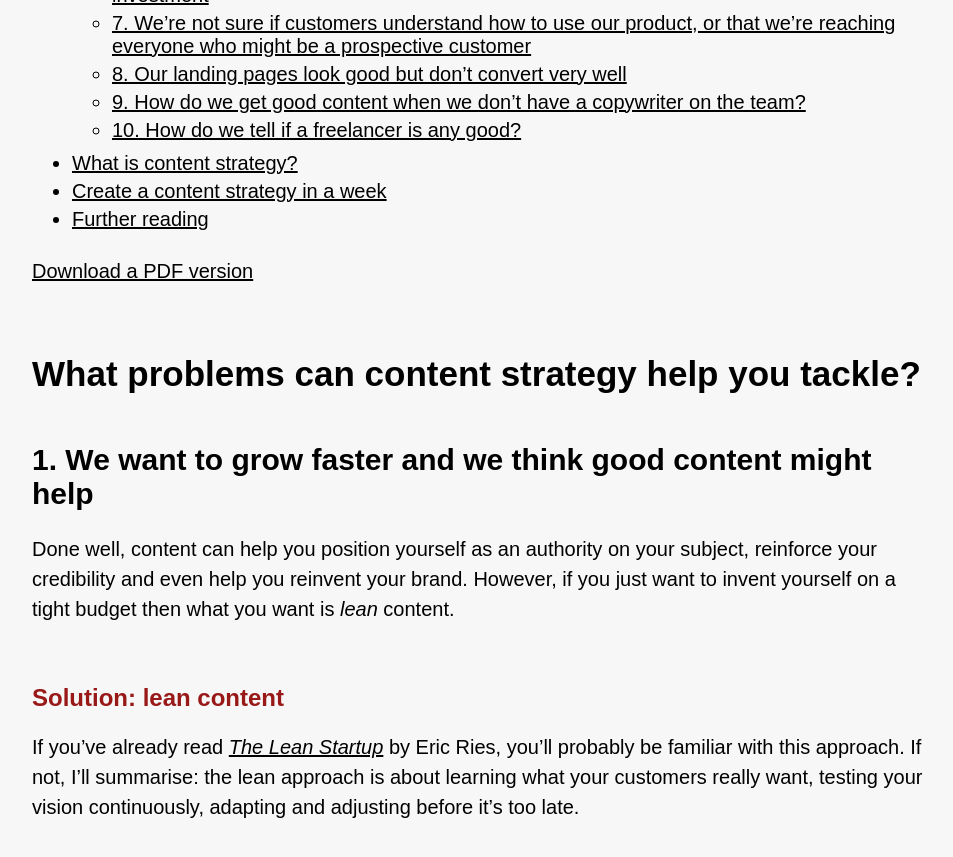
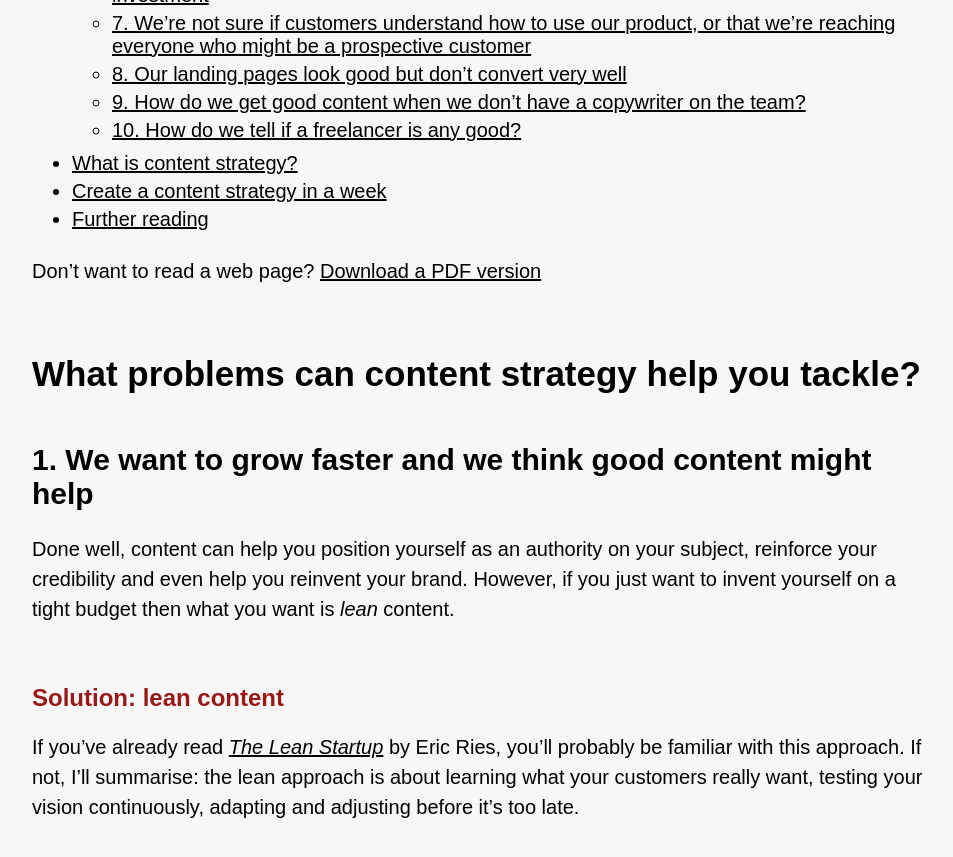
Before and after one commit to smokingpun/smokingpun.github.io, a Jekyll site: the page built from content_strategy_for_startups.md, in a window 1280 px wide and 900 px high, scrolled down 912 px. Shown: the top 857 px of the window, without its empty margins (160-1113 px from the left). Built offline with Jekyll 4.4.1, drawn with Linux system fonts in a browser that asks for light colours; nearby versions of some CDN libraries.

Commit message:
add pdf link

```diff
--- a/content_strategy_for_startups.md
+++ b/content_strategy_for_startups.md
@@ -42,7 +42,7 @@ Many startups and small growing businesses overlook the importance of content, b
 * [Create a content strategy in a week](#create-a-content-strategy-in-a-week)
 * [Further reading](#further-reading)
 
-[Download a PDF version][download pdf]
+Don't want to read a web page? [Download a PDF version][download pdf]
 
 ##What problems can content strategy help you tackle?
 
```
